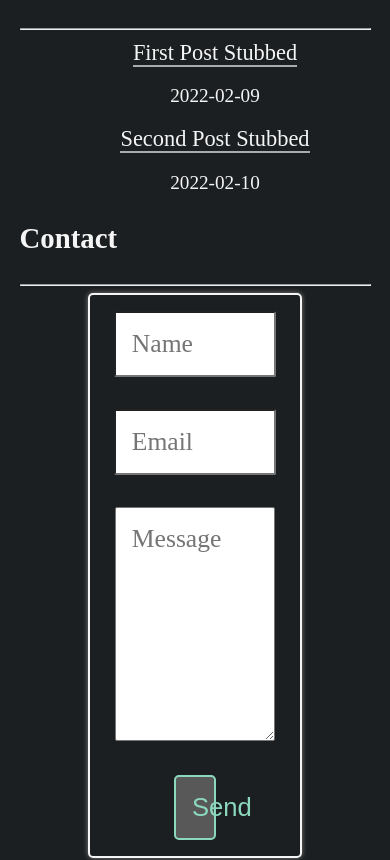
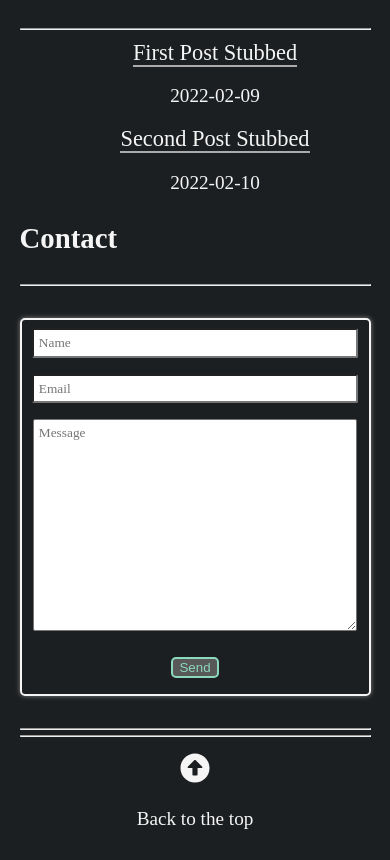
Before and after one commit to timOTdev/thDev3, a Next.js app: page / in a window 390 px wide. Shown: the part 7082-7942 px from the top of the page. Built offline with nearby package versions, Linux system fonts and the light colour scheme.

Commit message:
Update Contact responsive

```diff
--- a/components/Contact.tsx
+++ b/components/Contact.tsx
@@ -10,43 +10,50 @@ const Section = styled.section`
   }
   form {
     text-align: center;
-    margin: 2% auto;
-    width: 60%;
+    margin: 2rem auto;
     border-radius: 5px;
     border: 2px solid ${(props) => props.theme.textColor};
     box-shadow: 0 0 5px gray;
+    @media (min-width: 768px) {
+      width: 60%;
+    }
+    @media (min-width: 1440px) {
+      width: 50%;
+    }
+    @media (min-width: 1440px) {
+      width: 40%;
+    }
   }
   span {
     display: block;
   }
   input {
-    width: 60%;
-    font-size: 1.6rem;
-    padding: 1rem;
-    margin: 1rem;
     border-radius: 2px;
     font-family: 'Quicksand';
     &:focus {
       box-shadow: 0 0 20px ${(props) => props.theme.themeToggleButton};
     }
+    @media (min-width: 320px) {
+      width: 90%;
+      margin: 0.5rem 0;
+      padding: 0.3rem;
+    }
   }
   textarea {
-    width: 60%;
     height: 200px;
-    font-size: 1.6rem;
-    padding: 1rem;
-    margin: 1rem;
     border-radius: 2px;
     font-family: 'Quicksand';
     &:focus {
       box-shadow: 0 0 20px ${(props) => props.theme.themeToggleButton};
     }
+    @media (min-width: 320px) {
+      width: 90%;
+      margin: 0.5rem 0;
+      padding: 0.3rem;
+    }
   }
   button {
     display: block;
-    width: 20%;
-    font-size: 1.6rem;
-    padding: 1rem;
     margin: 1rem auto;
     border-radius: 5px;
     color: ${(props) => props.theme.themeToggleButton};
```
